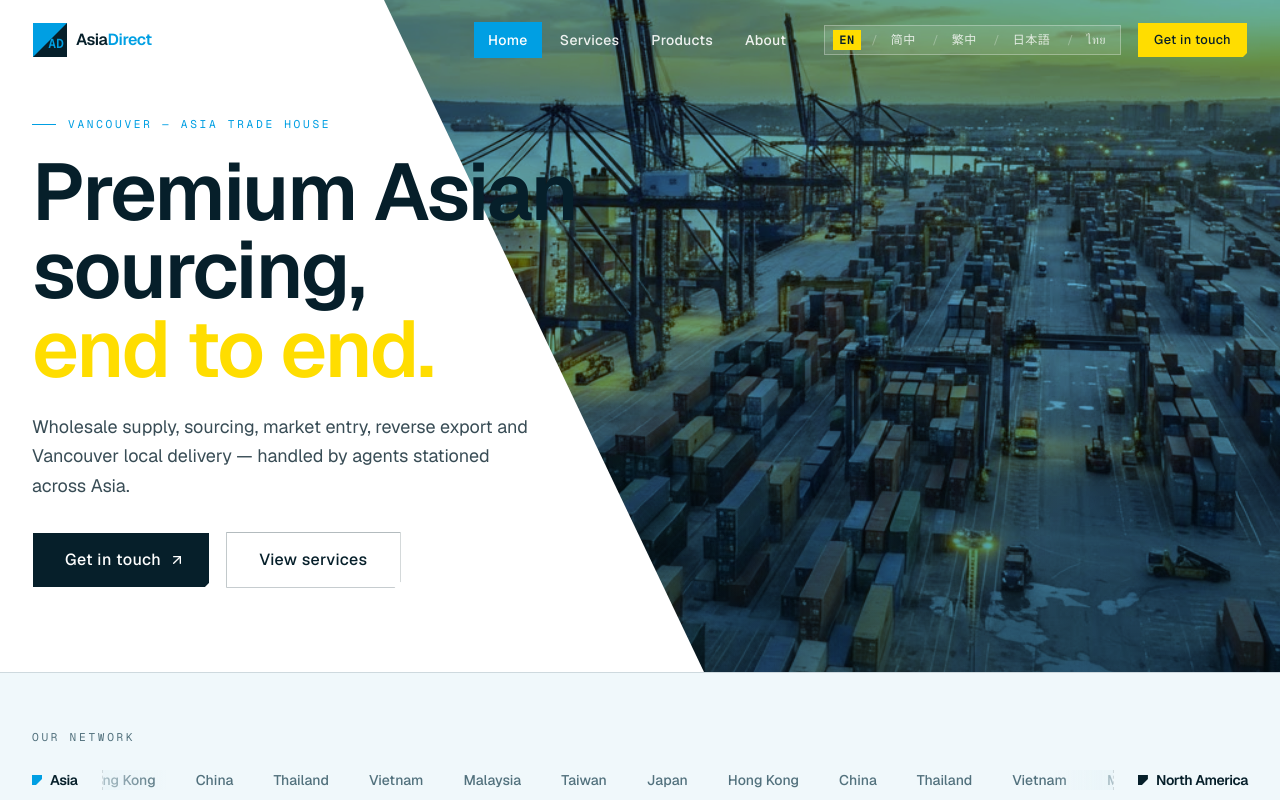
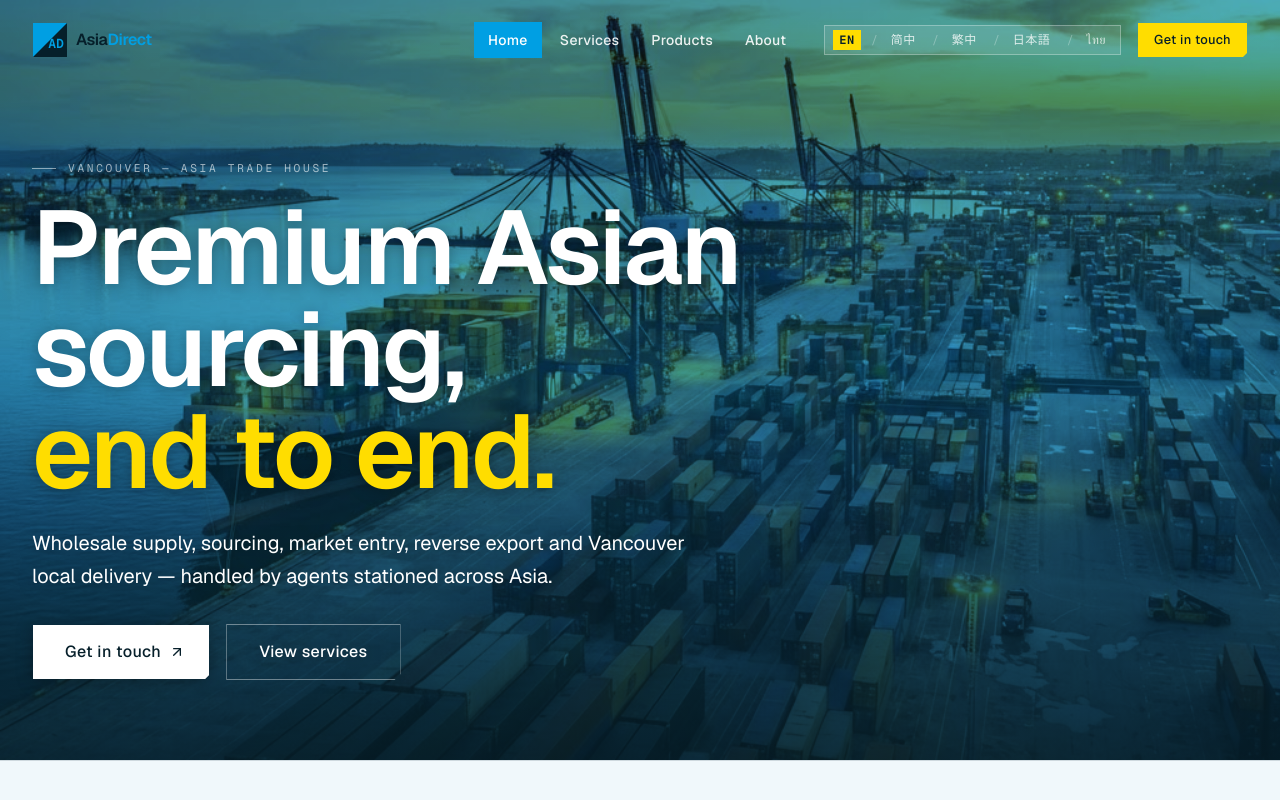
Before and after one commit to AlexLTK1/ADtrading-website, a Next.js app in the folder adtradings-studio/: page / in a window 1280 px wide. Shown: the top 800 px of the page. Built offline with nearby package versions, Linux system fonts and the light colour scheme.

Commit message:
feat: update home hero background and adjust layout elements
Co-authored-by: Alex Leung <96800981+AlexLTK1@users.noreply.github.com>

```diff
--- a/adtradings-studio/components/home/home-hero.tsx
+++ b/adtradings-studio/components/home/home-hero.tsx
@@ -11,9 +11,8 @@ export function HomeHero() {
   const { t } = useLocale()
 
   return (
-    <section className="relative flex min-h-[95vh] flex-col overflow-hidden bg-background md:min-h-[42rem]">
-      {/* Mobile: full-bleed photo with a dark wash so the header can float on top. */}
-      <div className="absolute inset-0 md:hidden">
+    <section className="relative flex min-h-[95vh] flex-col overflow-hidden bg-primary">
+      <div className="absolute inset-0">
         <Image
           src="/images/hero-port.png"
           alt="Aerial view of a busy Asia-Pacific shipping port at golden hour"
@@ -22,48 +21,26 @@ export function HomeHero() {
           sizes="100vw"
           className="object-cover"
         />
-        <div className="absolute inset-0 bg-accent/70 mix-blend-multiply" />
-        <div className="absolute inset-0 bg-gradient-to-t from-primary/85 via-primary/30 to-primary/40" />
       </div>
 
-      {/* Desktop / tablet: TOKI-style diagonal split — the photo occupies a clipped
-          panel on the right while the section's own light background shows through
-          as the wedge on the left, where the headline and copy live. The header
-          floats transparently on top of this same composition (logo over the wedge,
-          nav over the photo) and only becomes a solid bar once scrolled past it. */}
-      <div
-        className="absolute inset-0 hidden md:block"
-        style={{ clipPath: 'polygon(30% 0, 100% 0, 100% 100%, 55% 100%)' }}
-      >
-        <Image
-          src="/images/hero-port.png"
-          alt="Aerial view of a busy Asia-Pacific shipping port at golden hour"
-          fill
-          priority
-          sizes="100vw"
-          className="object-cover"
-        />
-        <div className="absolute inset-0 bg-accent/60 mix-blend-multiply" />
-        <div className="absolute inset-0 bg-gradient-to-t from-primary/30 via-transparent to-transparent" />
-      </div>
+      {/* Blue photographic wash so the white type stays easy to read against the photo. */}
+      <div className="absolute inset-0 bg-accent/70 mix-blend-multiply" />
+      <div className="absolute inset-0 bg-gradient-to-t from-primary/80 via-accent/20 to-transparent" />
 
-      <div className="relative mx-auto flex w-full max-w-7xl flex-1 flex-col justify-center px-5 pt-24 pb-14 md:px-8 md:pb-20 md:pt-28">
-        <div className="max-w-xl md:drop-shadow-none">
-          <Kicker tone="inverse" className="w-fit md:hidden">
+      <div className="relative mx-auto flex w-full max-w-7xl flex-1 flex-col justify-end px-5 pb-14 pt-32 md:px-8 md:pb-20">
+        <div className="max-w-3xl drop-shadow-[0_2px_8px_rgba(0,0,0,0.3)]">
+          <Kicker tone="inverse" className="w-fit">
             {t.home.hero.kicker}
           </Kicker>
-          <Kicker tone="accent" className="hidden w-fit md:flex">
-            {t.home.hero.kicker}
-          </Kicker>
-          <h1 className="mt-5 max-w-xl text-balance text-5xl leading-[0.98] font-semibold tracking-tight text-primary-foreground sm:text-6xl md:text-foreground md:text-7xl lg:text-[5rem]">
+          <h1 className="mt-5 max-w-3xl text-balance text-5xl leading-[0.98] font-semibold tracking-tight text-primary-foreground sm:text-6xl md:text-8xl lg:text-[6.5rem]">
             {t.home.hero.title} <span className="text-highlight">{t.home.hero.titleAccent}</span>
           </h1>
-          <p className="mt-6 max-w-lg text-pretty text-base leading-relaxed text-primary-foreground md:text-foreground/80 md:text-lg">
+          <p className="mt-6 max-w-2xl text-pretty text-base leading-relaxed text-primary-foreground md:text-xl">
             {t.home.hero.subtitle}
           </p>
 
           <div className="mt-8 flex flex-wrap items-center gap-4">
-            <Button render={<Link href="/contact" />} size="xl" variant="inverse" className="md:bg-primary md:text-primary-foreground md:hover:bg-accent md:hover:text-accent-foreground">
+            <Button render={<Link href="/contact" />} size="xl" variant="inverse">
               {t.home.hero.ctaPrimary}
               <ArrowUpRight data-icon="inline-end" />
             </Button>
@@ -71,7 +48,7 @@ export function HomeHero() {
               render={<Link href="/services" />}
               size="xl"
               variant="outline"
-              className="border-primary-foreground/40 bg-transparent text-primary-foreground hover:border-accent hover:bg-accent hover:text-accent-foreground md:border-primary/30 md:text-foreground md:hover:border-accent md:hover:bg-accent md:hover:text-accent-foreground"
+              className="border-primary-foreground/40 bg-transparent text-primary-foreground hover:border-accent hover:bg-accent hover:text-accent-foreground"
             >
               {t.home.hero.ctaSecondary}
             </Button>
--- a/adtradings-studio/components/page-hero.tsx
+++ b/adtradings-studio/components/page-hero.tsx
@@ -11,47 +11,31 @@ type PageHeroProps = {
 
 export function PageHero({ label, title, intro, image, imageAlt }: PageHeroProps) {
   return (
-    <section className="relative flex min-h-[25rem] items-center overflow-hidden bg-background md:min-h-[27rem]">
-      {/* Mobile: full-bleed photo with a dark wash so the header can float on top. */}
-      <div className="absolute inset-0 md:hidden">
-        <Image src={image || '/placeholder.svg'} alt={imageAlt} fill priority sizes="100vw" className="object-cover" />
-        <div className="absolute inset-0 bg-accent/70 mix-blend-multiply" />
-        <div className="absolute inset-0 bg-gradient-to-t from-primary/85 via-primary/30 to-primary/40" />
-      </div>
+    <section className="relative flex min-h-[25rem] items-center overflow-hidden bg-accent md:min-h-[27rem]">
+      <Image
+        src={image || '/placeholder.svg'}
+        alt={imageAlt}
+        fill
+        priority
+        sizes="100vw"
+        className="object-cover"
+      />
+      <div className="absolute inset-0 bg-accent/80 mix-blend-multiply" />
+      <div className="absolute inset-0 bg-[#006B9E]/45" />
+      <div className="absolute inset-x-0 bottom-0 z-20 h-px bg-white/70" />
 
-      {/* Desktop / tablet: same TOKI-style diagonal split as the home hero — the
-          photo sits in a clipped panel on the right, the section's own light
-          background forms the wedge on the left where the title and copy live,
-          and the transparent header floats on top of this composition. */}
-      <div
-        className="absolute inset-0 hidden md:block"
-        style={{ clipPath: 'polygon(36% 0, 100% 0, 100% 100%, 44% 100%)' }}
-      >
-        <Image src={image || '/placeholder.svg'} alt={imageAlt} fill priority sizes="100vw" className="object-cover" />
-        <div className="absolute inset-0 bg-accent/60 mix-blend-multiply" />
-        <div className="absolute inset-0 bg-gradient-to-t from-primary/30 via-transparent to-transparent" />
-      </div>
-
-      {/* Content column stays vertically centered and capped to a width that fits
-          inside the wedge at every point (top and bottom), so long CJK/Thai titles
-          never wrap past the diagonal boundary into the photo. */}
-      <div className="relative z-20 mx-auto flex w-full max-w-7xl flex-1 flex-col justify-center px-5 py-16 md:px-8">
-        <div className="max-w-xs sm:max-w-sm md:max-w-[19rem] lg:max-w-sm">
-          <Kicker tone="inverse" className="mb-4 md:hidden">
+      <div className="relative z-20 mx-auto flex w-full max-w-7xl flex-col items-center px-5 pt-20 pb-12 text-center md:px-8 md:pt-24 md:pb-14">
+        <Kicker tone="inverse" className="mb-4 text-white/85">
           {label}
         </Kicker>
-          <Kicker tone="accent" className="mb-4 hidden md:flex">
-            {label}
-          </Kicker>
-          <h1 className="font-display text-balance text-5xl leading-[0.98] font-semibold tracking-tight text-primary-foreground md:text-foreground md:text-4xl lg:text-5xl">
+        <h1 className="font-display text-balance text-5xl leading-[0.98] font-semibold tracking-tight text-white md:text-7xl lg:text-8xl">
           {title}
         </h1>
-          <p className="mt-5 text-pretty text-lg font-medium leading-relaxed text-primary-foreground md:text-foreground/80 md:text-base">
+        <p className="mt-5 max-w-2xl text-pretty text-lg font-medium leading-relaxed text-white md:text-xl">
           {intro}
         </p>
         <div className="mt-8 h-1 w-16 bg-highlight" />
       </div>
-      </div>
     </section>
   )
 }
```
Lines whose indentation alone changed are shown as unchanged.
